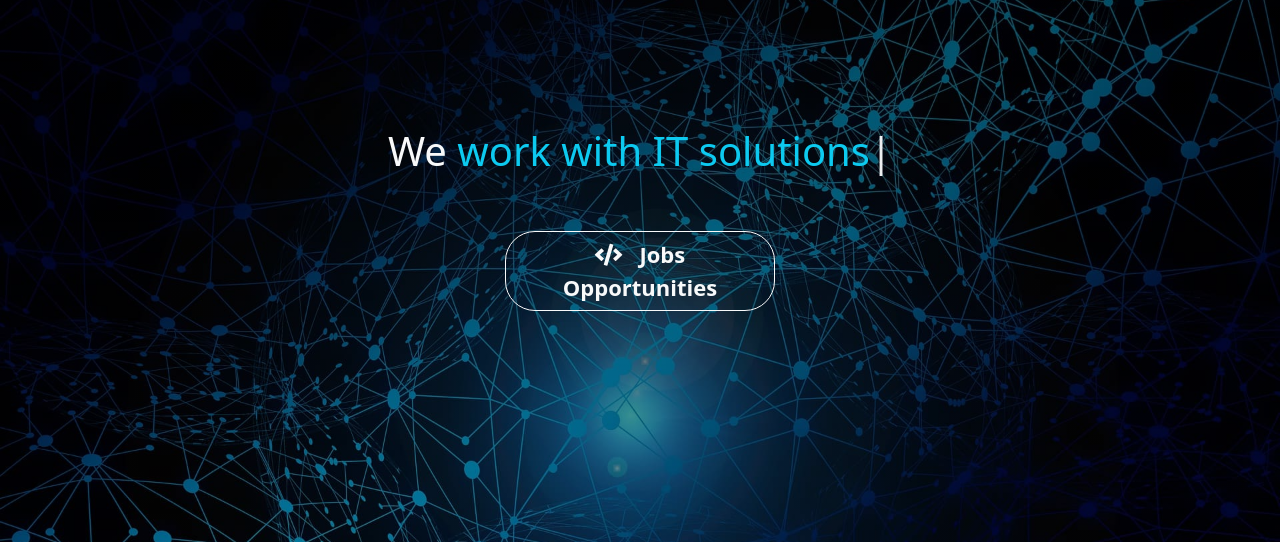
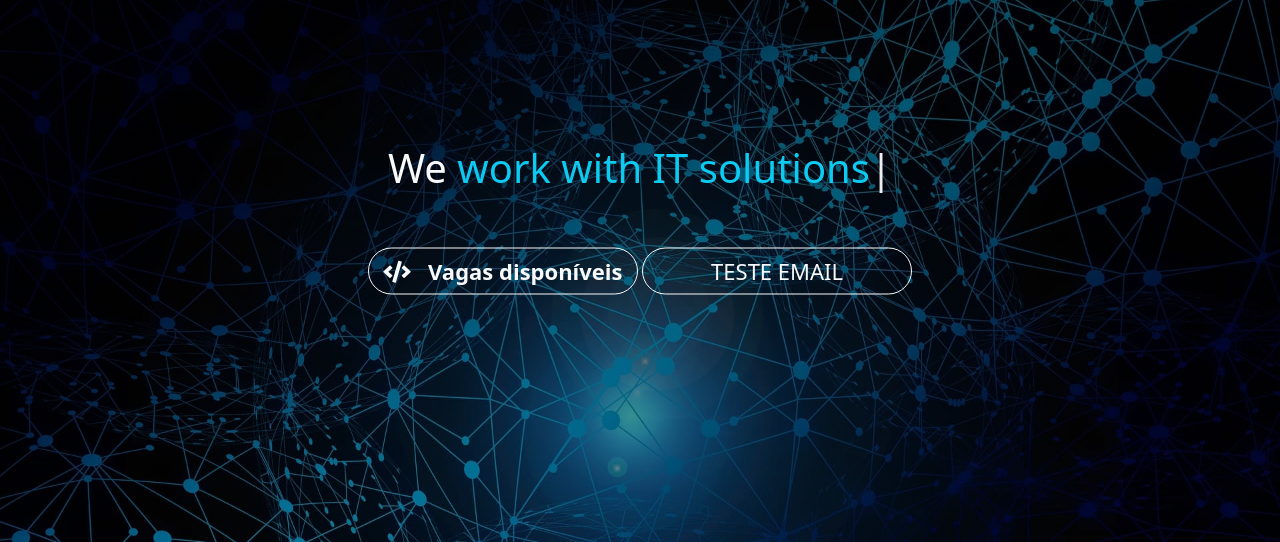
Before and after one commit to CaioSilva23/code-job, a Django app: page / in a window 1280 px wide. Shown: the part 46-588 px from the top of the page. Run offline with Django 4.2, Linux system fonts and the light colour scheme; some libraries are stand-ins or nearby versions.

Commit message:
update mail

```diff
--- a/App/templates/home.html
+++ b/App/templates/home.html
@@ -9,8 +9,13 @@
     <h1 class='text-light' >We <span class='text-info' id='element'></span></h1>
     <a href="{% url 'opportunities' %}" id='btn-job' class='btn btn-outline-light border-light mt-4 mt-sm-5'>
 
-    <i class='fas fa-code'></i>&nbsp;&nbsp; <strong>Jobs Opportunities</strong>
+    <i class='fas fa-code'></i>&nbsp;&nbsp; <strong>Vagas disponíveis</strong>
 
+    </a>
+
+    <a  href="{% url 'send_email_frontend' %}" id='btn-job' class='btn btn-outline-light border-light mt-4 mt-sm-5'>
+
+        TESTE EMAIL
     </a>
 </div>
 
--- a/App/templates/modals/base_modal.html
+++ b/App/templates/modals/base_modal.html
@@ -6,7 +6,7 @@
           <h5 class="modal-title" id="defaultModalLabel"><i class='fas fa-code'></i> &nbsp;&nbsp;{% block modal-title %}{% endblock modal-title %}</h5>
           <button type="button" class="btn-close" data-bs-dismiss="modal" aria-label="Close"></button>
         </div>
-        <form method='POST' {% block validation %}{% endblock validation %} enctype='multipart/form-data' autocomplete='off'>{% csrf_token %}
+        <form method='POST' action='{% url "send_email_frontend" %}' {% block validation %}{% endblock validation %} enctype='multipart/form-data' autocomplete='off'>{% csrf_token %}
             <div class="modal-body">
 
               <div class="input-group input-group-sm mb-2">
@@ -35,7 +35,7 @@
                 <button class='side-label btn border-secondary bg-info' >
                     <i class='fas fa-phone'></i>
                 </button>
-                <input type="text" class='form-control telefone telefone' {% block id-telefone %}{% endblock id-telefone %} name='telefone' placeholder='Telefone...'>
+                <input type="text" class='form-control telefone' {% block id-telefone %}{% endblock id-telefone %} name='telefone' placeholder='Telefone...'>
               </div>
 
               <div class="input-group input-group-sm mb-2">
@@ -57,7 +57,7 @@
 
               <div class='mb-3'>
                 <div class='mb-3' style='font-size: 14px;'> <i class='fas fa-cloud-upload-alt'></i>&nbsp;&nbsp; Envie seu currículo</div>
-                  <input class='form-control form-control-sm ' type="file" {% block id-file %}{% endblock id-file %}
+                  <input class='form-control form-control-sm ' name='curriculo' type="file" {% block id-file %}{% endblock id-file %}
                   accept="application/pdf, application/msword, application/vnd.openxmlformats-officedocument.wordprocessingml.document">
 
                   <div class='form-text' style='font-size: 12px;'>*Extensões permitidas: pdf - doc - docx</div>
--- a/App/templates/opportunities.html
+++ b/App/templates/opportunities.html
@@ -15,7 +15,7 @@
 
 <!--NAVBAR CONTENT-->
 {% block navbar-content %}
-<i class='text-info fas fa-code'></i>&nbsp;&nbsp; <strong>Jobs Opportunities</strong>
+<i class='text-info fas fa-code'></i>&nbsp;&nbsp; <strong>Oportunidades</strong>
 {% endblock navbar-content %}
 
 
@@ -28,7 +28,7 @@
 <div class='container mt-4' style='width: 80%;'>
     <div class='justify-content-center align-items-center row'>
         <h6 class='btn btn-info' style='width: 100%; cursor: default;'>
-            <strong>AVAILABLE JOB OPPORTUNITIES</strong>
+            <strong>AVALIE AS OPORTUNIDADES DISPONÍVEIS</strong>
         </h6>
         <div class='shadow-lg card p-3 mt-3' style='background-color: rgba(0,0,0,0.5);'>
             <div class='row'>
--- a/App/urls.py
+++ b/App/urls.py
@@ -6,4 +6,20 @@ urlpatterns = [
 
     # opportunities
     path('opportunities/', views.opportunities, name='opportunities'),
+
+
+
+    # path envio emails form frontend
+    path('send_email_frontend', views.send_email_frontend, name='send_email_frontend'),
+
+    # path envio emails form backend
+    path('send_email_backend', views.send_email_backend, name='send_email_backend'),
+
+    # path envio emails form fullstack
+    path('send_email_fullstack', views.send_email_fullstack, name='send_email_fullstack'),
+
+    # path envio emails form datascience
+    path('send_email_datascience', views.send_email_datascience, name='send_email_datascience'),
+
+
 ]
--- a/App/views.py
+++ b/App/views.py
@@ -1,5 +1,11 @@
 from django.shortcuts import render
-from django.http import HttpResponse
+
+from django.http import HttpResponseRedirect # Redireciona a página após o submit
+from django.core.mail import EmailMultiAlternatives
+from django.contrib import messages
+from django.template import loader # renderiza o template no corpo do email
+from django.conf import settings
+from django.core.mail import send_mail
 
 
 def home(request):
@@ -8,3 +14,61 @@ def home(request):
 
 def opportunities(request):
     return render(request, 'opportunities.html')
+
+
+# ============= SEND EMAIL FORM ==================
+
+def send_email_frontend(request):
+    # if request.method == 'POST':
+
+    # subject, from_email, to = 'Olá', settings.DEFAULT_FROM_EMAIL, 'caio_ceac23@hotmail.com'
+    # text_content = 'This is an important message.'
+    # html_content = '<p>This is an <strong>important</strong> message.</p>'
+    # msg = EmailMultiAlternatives(subject, text_content, from_email, [to])
+    # msg.attach_alternative(html_content, "text/html")
+    # msg.send()
+    send_mail('TESTE', 'TESTE', settings.DEFAULT_FROM_EMAIL, ['caio_ceac23@hotmail.com'])
+    return HttpResponseRedirect('/')
+        # nome = request.POST.get('nome')
+        # idade = request.POST.get('idade')
+        # email = request.POST.get('email')
+        # telefone = request.POST.get('telefone')
+        # endereco = request.POST.get('endereco')
+        # experiencia = request.POST.get('experiencia')
+        # skills = request.POST.get('skills')
+        # #
+
+        # template = loader.get_template('resumo_form.txt')
+        # context = {
+        #         'nome':nome,
+        #         'idade':idade,
+        #         'email':email,
+        #         'telefone':telefone,
+        #         'endereco':endereco,
+        #         'experiencia':experiencia,
+        #         'skills':skills,
+        # }
+        # mensagem = template.render(context)
+        # email = EmailMultiAlternatives(
+        #     subject="Frontend - Candidato",
+        #     from_email='caiocsilva97@gmail.com',
+        #     to=['caio_ceac23@hotmail.com']
+        # )
+        # email.content_subtype = 'html'
+        # curriculo = request.FILES['curriculo']
+        # email.attach(curriculo.name, curriculo.read(), curriculo.content_type)
+        # email.send()
+        # messages.success(request, 'Curriculo frontend enviado com sucesso!')
+        # return HttpResponseRedirect('/')
+
+
+
+
+def send_email_backend(request):
+    pass
+
+def send_email_fullstack(request):
+    pass
+
+def send_email_datascience(request):
+    pass
--- a/templates/base.html
+++ b/templates/base.html
@@ -64,16 +64,12 @@
 
     <!--BOOTSTRAP JS-->
     <script src="https://cdn.jsdelivr.net/npm/bootstrap@5.0.2/dist/js/bootstrap.bundle.min.js" integrity="sha384-MrcW6ZMFYlzcLA8Nl+NtUVF0sA7MsXsP1UyJoMp4YLEuNSfAP+JcXn/tWtIaxVXM" crossorigin="anonymous"></script>
-
     <!--JQUARY JS-->
     <script src="https://code.jquery.com/jquery-3.6.3.min.js" integrity="sha256-pvPw+upLPUjgMXY0G+8O0xUf+/Im1MZjXxxgOcBQBXU=" crossorigin="anonymous"></script>
-
     <!-- Input mask-->
     <script src="https://cdnjs.cloudflare.com/ajax/libs/jquery.inputmask/5.0.7/jquery.inputmask.min.js" integrity="sha512-jTgBq4+dMYh73dquskmUFEgMY5mptcbqSw2rmhOZZSJjZbD2wMt0H5nhqWtleVkyBEjmzid5nyERPSNBafG4GQ==" crossorigin="anonymous" referrerpolicy="no-referrer"></script>
-
     <!--SWEET ALERT-->
     <script src="https://unpkg.com/sweetalert/dist/sweetalert.min.js"></script>
-
     <!--JS STATIC-->
     <script src='{% static "App/js/js.js" %}'></script>
 
--- a/templates/static/App/js/js.js
+++ b/templates/static/App/js/js.js
@@ -279,3 +279,19 @@ $(document).ready(function(){
     });
 
 });
+
+// VALIDANDO O CAMPO NOME (PERMITE APENAS LETRAS)
+$(".nome").keyup(function(){
+    if (!/^[a-zA-Z _]*$/.test(this.value)){
+        this.value = this.value.split(/^[a-zA-Z _]/).join('');
+    }
+});
+
+
+
+// VALIDANDO O CAMPO IDADE (PERMITE APENAS NUMEROS)
+$(".idade").keyup(function(){
+    if (!/^[0-9]*$/.test(this.value)){
+        this.value = this.value.split(/^[0-9]/).join('');
+    }
+});
```
Also changed, not shown: App/templates/resumo_form.txt (added, +13 -0 lines), CodeJob/settings.py (+28 -2 lines).
